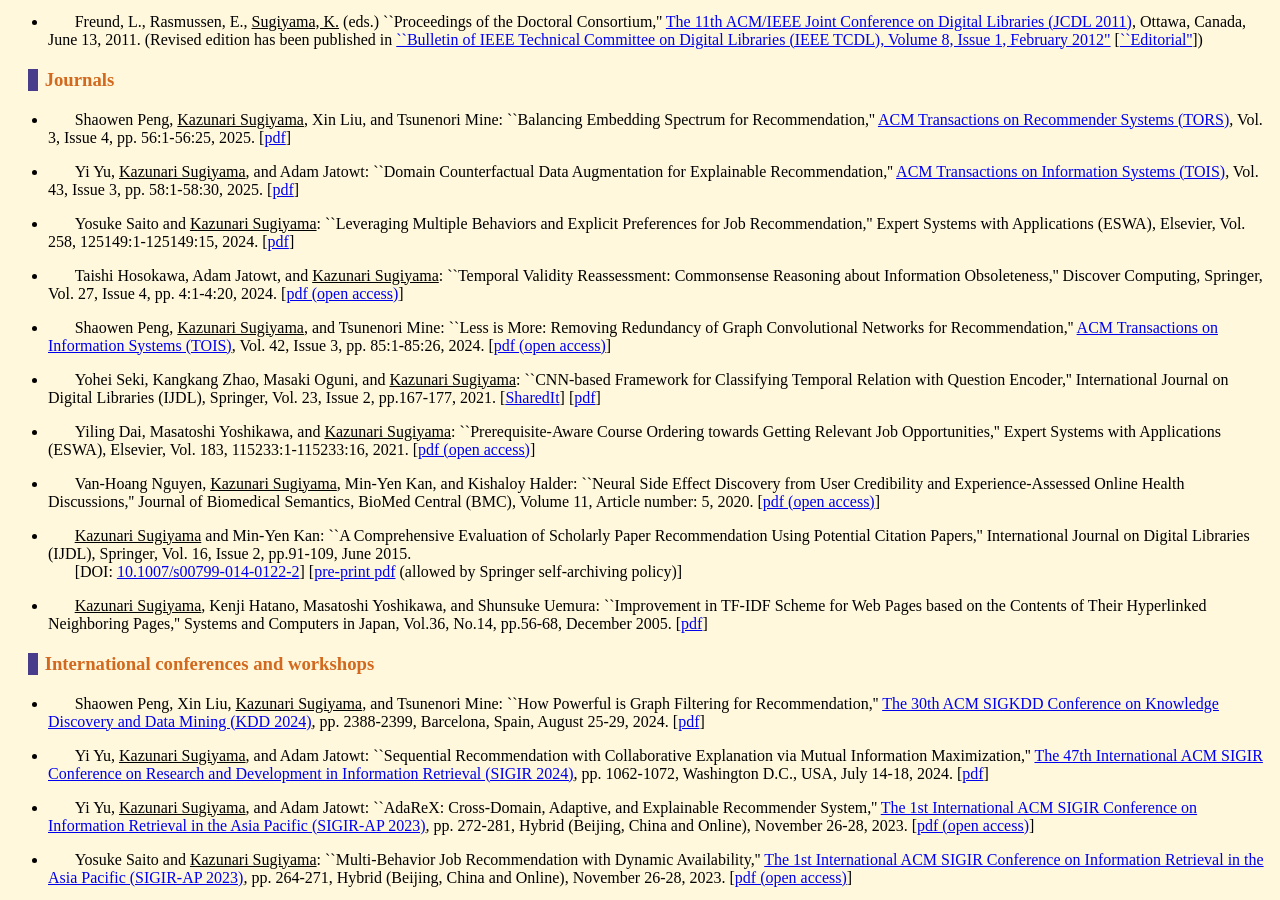
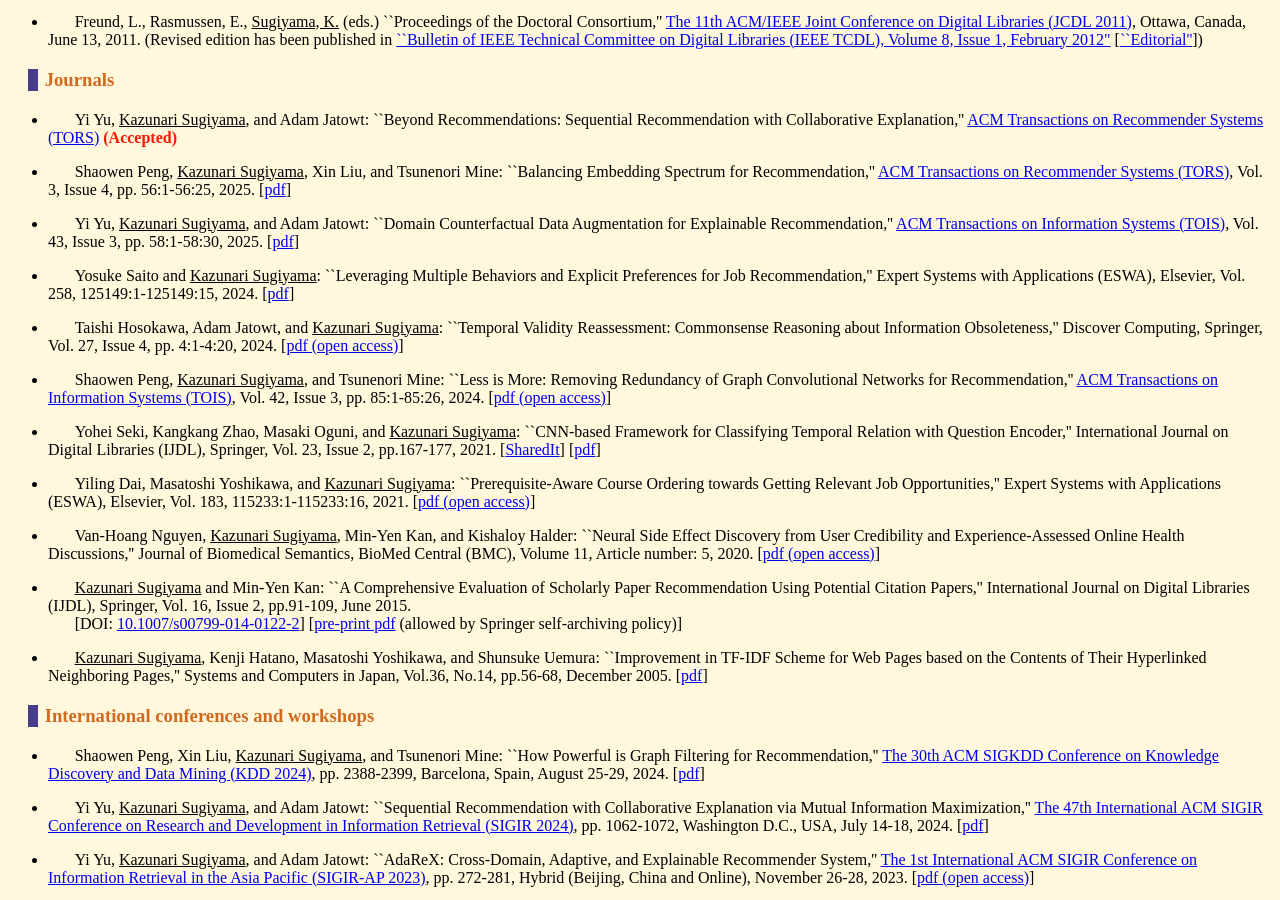
Before and after one commit to zakugus/zakugus.github.io, a plain HTML site: page index.html in a window 1280 px wide. Shown: the part 1539-2439 px from the top of the page. Drawn offline with Linux system fonts and the light colour scheme.

Commit message:
Update index.html

```diff
--- a/index.html
+++ b/index.html
@@ -244,6 +244,13 @@ International Journal on Digital Libraries (IJDL), Springer, Vol. 25, Issue 1, p
 <h3>Journals</h3>
 <!-- <font color="#FF1500"><b>(Accepted)</b></font>-->
 <ul>
+ <li>Yi Yu, <ins>Kazunari Sugiyama</ins>, and Adam Jatowt:
+``Beyond Recommendations: Sequential Recommendation with Collaborative Explanation,''
+<a href="https://dl.acm.org/journal/tois">ACM Transactions on Recommender Systems (TORS)</a> <font color="#FF1500"><b>(Accepted)</b></font>
+ </li>
+</ul>
+
+<ul>
  <li>Shaowen Peng, <ins>Kazunari Sugiyama</ins>, Xin Liu, and Tsunenori Mine:
 ``Balancing Embedding Spectrum for Recommendation,''
    <a href="https://dl.acm.org/journal/tors">ACM Transactions on Recommender Systems (TORS)</a>, Vol. 3, Issue 4, pp. 56:1-56:25, 2025. [<a href="https://dl.acm.org/doi/10.1145/3718488">pdf</a>]
```
